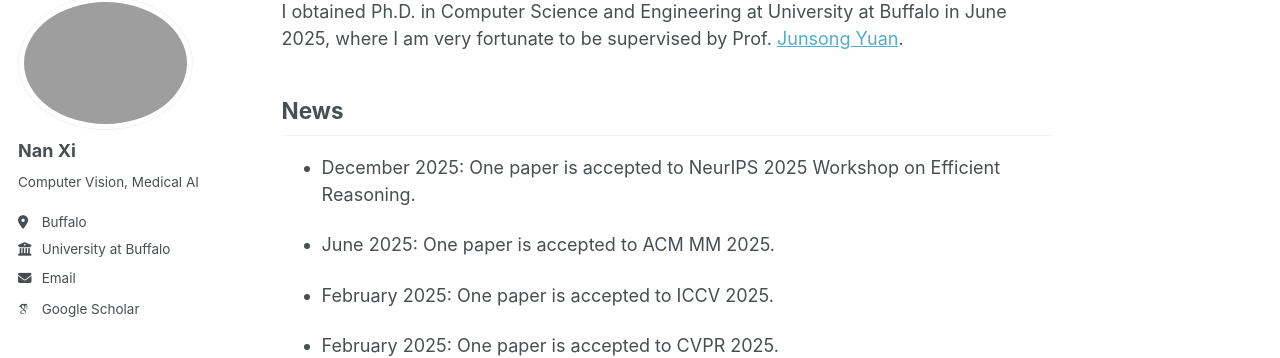
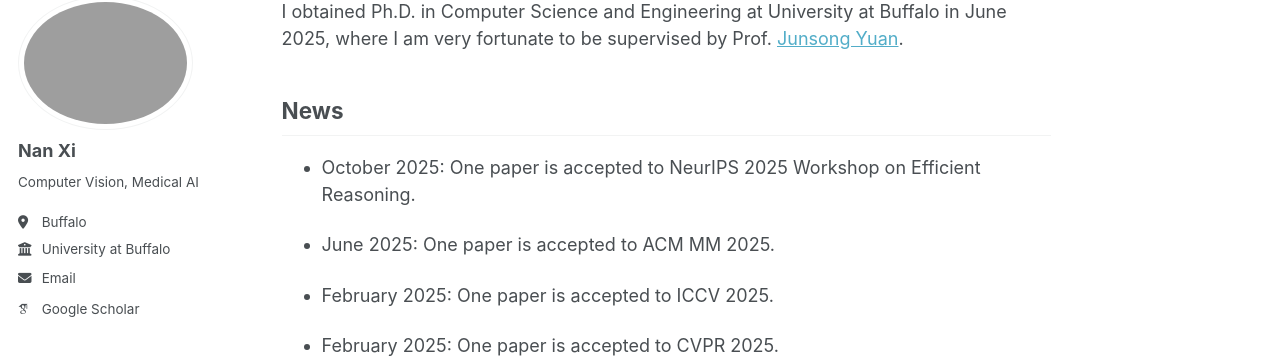
Before and after one commit to southnx/southnx.github.io, a Jekyll site: the page built from _pages/about.md, in a window 1280 px wide and 900 px high, scrolled down 484 px. Shown: the part 103-461 px from the top of the window. Built offline with Jekyll 4.4.1, drawn with Linux system fonts in a browser that asks for light colours; some web fonts are replaced; a script that is not in the unit is left out.

Commit message:
Update news date for NeurIPS 2025 paper acceptance

```diff
--- a/_pages/about.md
+++ b/_pages/about.md
@@ -19,7 +19,7 @@ In addressing this essential question, I focus on harnessing visual and language
 I obtained Ph.D. in Computer Science and Engineering at University at Buffalo in June 2025, where I am very fortunate to be supervised by Prof. [Junsong Yuan](https://cse.buffalo.edu/~jsyuan/index.html).
 
 ## News
-- December 2025: One paper is accepted to NeurIPS 2025 Workshop on Efficient Reasoning.
+- October 2025: One paper is accepted to NeurIPS 2025 Workshop on Efficient Reasoning.
 
 - June 2025: One paper is accepted to ACM MM 2025.
 
```
